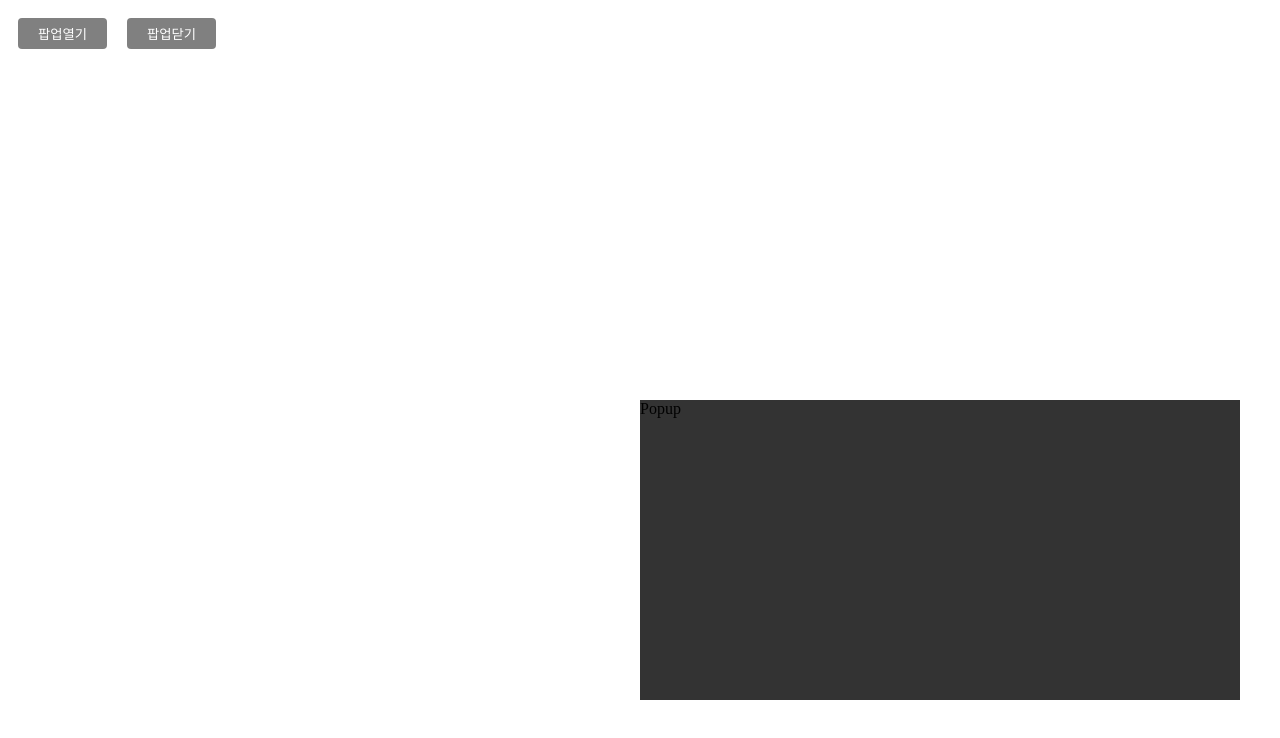
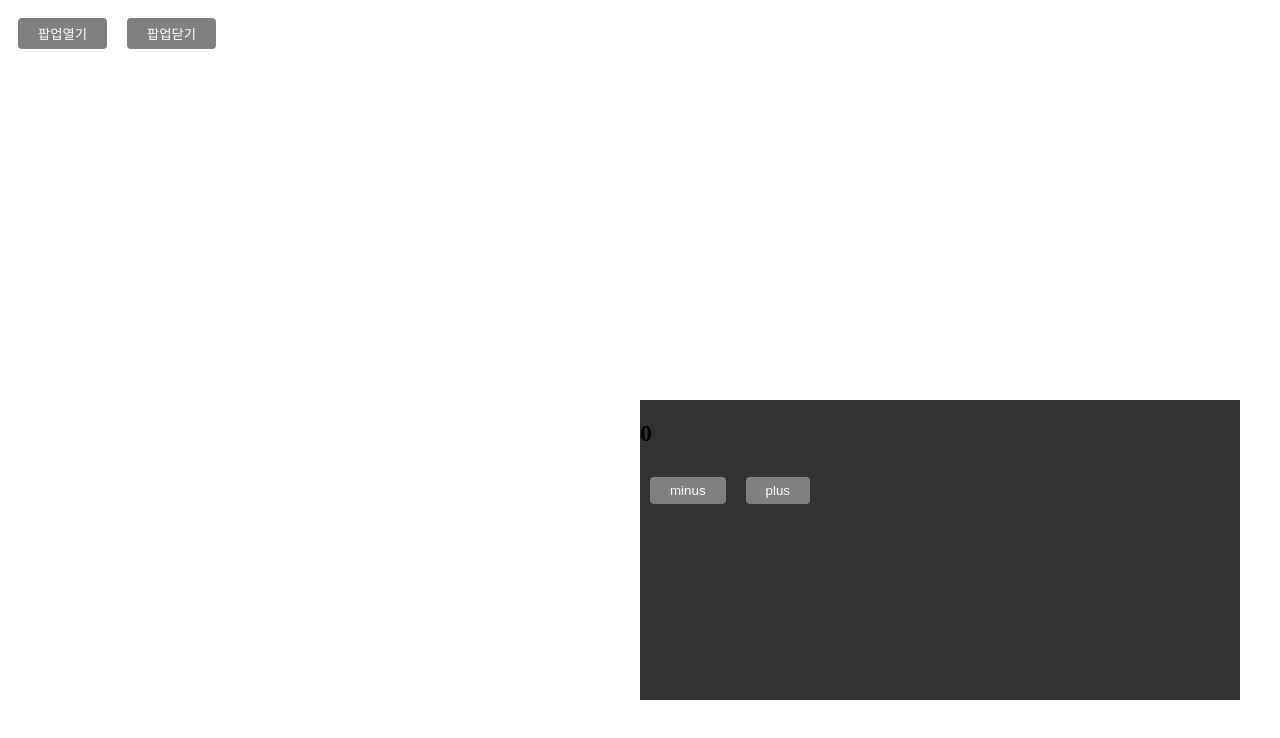
Before and after one commit to lsy0194/react_frist, a React (Create React App) app: page /#/ in a window 1280 px wide. Both pictures are taken after a click on the button "팝업열기". Shown: the top 738 px of the page. Built offline with nearby package versions, Linux system fonts and the light colour scheme.

Commit message:
Pop안에 숫자 증가 이벤트 연결

```diff
--- a/src/components/Popup.jsx
+++ b/src/components/Popup.jsx
@@ -1,10 +1,27 @@
 import { useEffect } from 'react';
+import { useState } from 'react';
+function Popup() {
+	const [Num, setNum] = useState(0);
+	useEffect(() => {
+		//컴포넌트 mount시 한번만 실행
+		console.log('팝업생성');
+		return () => {
+			//컴포넌트가 unmount시 한번만 실행
+			console.log('팝업소멸');
+		};
+	}, []);
 
-function Popup() {
 	useEffect(() => {
-		console.log('팝업생성');
-	}, []);
-	return <aside>Popup</aside>;
+		console.log('popup의 Num 상태변화');
+	}, [Num]);
+
+	return (
+		<aside>
+			<h1>{Num}</h1>
+			<button onClick={() => setNum(Num - 1)}>minus</button>
+			<button onClick={() => setNum(Num + 1)}>plus</button>
+		</aside>
+	);
 }
 
 export default Popup;
```
